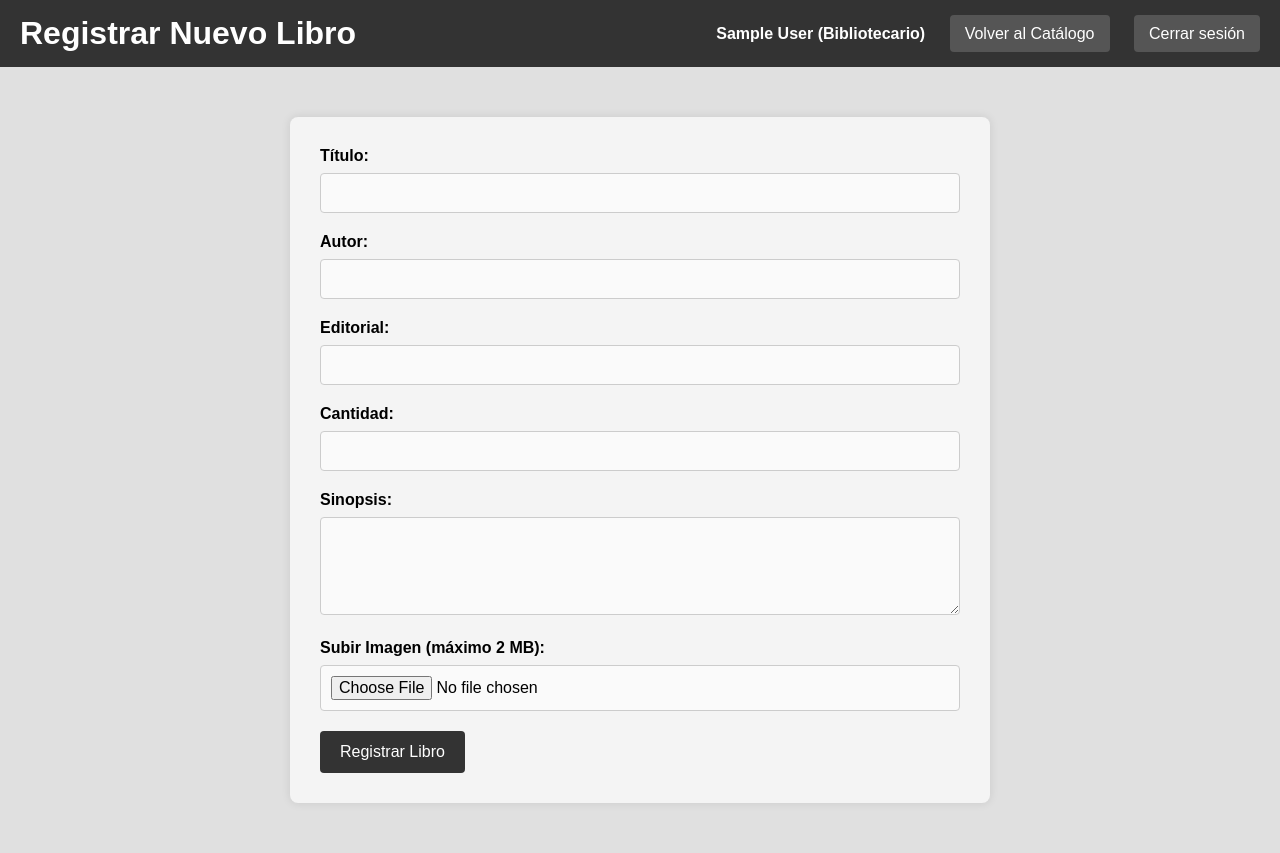
After one commit to JNArrazola/library-system, a PHP site: page /pages/librarians/add_book.php in a window 1280 px wide. The commit adds this page. Run offline with PHP 8.4, Linux system fonts and the light colour scheme; the visitor is signed in with stand-in values (Sample User, id 1).

Commit message:
add users and register books

```diff
--- /dev/null
+++ b/pages/librarians/add_book.php
@@ -0,0 +1,109 @@
+<?php
+session_start();
+include('../../config/config.php');
+
+if (!isset($_SESSION['user_id']) || $_SESSION['rol'] !== 'bibliotecario') {
+    header('Location: ../../index.php');
+    exit();
+}
+
+$error_message = '';
+$success_message = '';
+
+$max_file_size = 2 * 1024 * 1024;
+
+if ($_SERVER['REQUEST_METHOD'] == 'POST') {
+    $nombre = $_POST['nombre'];
+    $autor = $_POST['autor'];
+    $editorial = $_POST['editorial'];
+    $cantidad = $_POST['cantidad'];
+    $sinopsis = $_POST['sinopsis'];
+
+    if (isset($_FILES['imagen']) && $_FILES['imagen']['error'] == UPLOAD_ERR_OK) {
+        if ($_FILES['imagen']['size'] > $max_file_size) {
+            $error_message = 'La imagen excede el tamaño máximo permitido de 2 MB.';
+        } else {
+            $imagen_data = file_get_contents($_FILES['imagen']['tmp_name']);
+        }
+    } else {
+        $error_message = 'Debes subir una imagen válida para registrar el libro.';
+    }
+
+    if (!$error_message) {
+        $query = "INSERT INTO Libros (nombre, autor, editorial, cantidad, sinopsis, imagen)
+                  VALUES (:nombre, :autor, :editorial, :cantidad, :sinopsis, :imagen)";
+        $stmt = $pdo->prepare($query);
+
+        $stmt->execute([
+            'nombre' => $nombre,
+            'autor' => $autor,
+            'editorial' => $editorial,
+            'cantidad' => $cantidad,
+            'sinopsis' => $sinopsis,
+            'imagen' => $imagen_data
+        ]);
+
+        if ($stmt) {
+            $success_message = 'Libro registrado exitosamente.';
+        } else {
+            $error_message = 'Error al registrar el libro.';
+        }
+    }
+}
+?>
+
+<!DOCTYPE html>
+<html lang="es">
+<head>
+    <meta charset="UTF-8">
+    <meta name="viewport" content="width=device-width, initial-scale=1.0">
+    <title>Registrar Nuevo Libro</title>
+    <link rel="stylesheet" href="../../styles/librarians/add_book.css">
+</head>
+<body>
+    <header>
+        <h1>Registrar Nuevo Libro</h1>
+        <div class="user-menu">
+            <span><?= htmlspecialchars($_SESSION['nombre']) ?> (Bibliotecario)</span>
+            <a href="../main_dashboard.php" class="catalog-link">Volver al Catálogo</a>
+            <a href="../logout.php" class="logout-button">Cerrar sesión</a>
+        </div>
+    </header>
+
+    <section class="add-book-form">
+        <?php if ($error_message): ?>
+            <p class="error"><?= $error_message ?></p>
+        <?php elseif ($success_message): ?>
+            <p class="success"><?= $success_message ?></p>
+        <?php endif; ?>
+
+        <form action="add_book.php" method="POST" enctype="multipart/form-data">
+            <div class="form-group">
+                <label for="nombre">Título:</label>
+                <input type="text" name="nombre" id="nombre" required>
+            </div>
+            <div class="form-group">
+                <label for="autor">Autor:</label>
+                <input type="text" name="autor" id="autor" required>
+            </div>
+            <div class="form-group">
+                <label for="editorial">Editorial:</label>
+                <input type="text" name="editorial" id="editorial" required>
+            </div>
+            <div class="form-group">
+                <label for="cantidad">Cantidad:</label>
+                <input type="number" name="cantidad" id="cantidad" min="1" required>
+            </div>
+            <div class="form-group">
+                <label for="sinopsis">Sinopsis:</label>
+                <textarea name="sinopsis" id="sinopsis" rows="4" required></textarea>
+            </div>
+            <div class="form-group">
+                <label for="imagen">Subir Imagen (máximo 2 MB):</label>
+                <input type="file" name="imagen" id="imagen" accept="image/*" required>
+            </div>
+            <button type="submit">Registrar Libro</button>
+        </form>
+    </section>
+</body>
+</html>
--- a/pages/librarians/librarian_dashboard.php
+++ b/pages/librarians/librarian_dashboard.php
@@ -29,9 +29,9 @@ if (!isset($_SESSION['user_id']) || $_SESSION['rol'] !== 'bibliotecario') {
             <li><a href="manage_books.php">Administrar Inventario de Libros</a></li>
             <li><a href="register_loan.php">Registrar Préstamo de Libros</a></li>
             <li><a href="return_books.php">Registrar Devolución de Libros</a></li>
-            <li><a href="manage_users.php">Gestionar Usuarios</a></li>
+            <li><a href="../manage_users.php">Gestionar Usuarios</a></li>
             <li><a href="view_loans.php">Ver Préstamos Actuales</a></li>
-            <li><a href="../main_dashboard.php" class="catalog-link">Volver al Catálogo</a></li> <!-- Opción añadida -->
+            <li><a href="../main_dashboard.php" class="catalog-link">Volver al Catálogo</a></li>
         </ul>
     </section>
 </body>
--- /dev/null
+++ b/styles/librarians/add_book.css
@@ -0,0 +1,110 @@
+body {
+    font-family: Arial, sans-serif;
+    background-color: #e0e0e0;
+    margin: 0;
+    padding: 0;
+}
+
+header {
+    background-color: #333;
+    color: white;
+    padding: 15px 20px;
+    display: flex;
+    justify-content: space-between;
+    align-items: center;
+}
+
+h1 {
+    margin: 0;
+}
+
+.user-menu span {
+    font-weight: bold;
+}
+
+.user-menu a {
+    color: white;
+    text-decoration: none;
+    margin-left: 20px;
+    padding: 10px 15px;
+    background-color: #555;
+    border-radius: 4px;
+}
+
+.user-menu a.catalog-link {
+    background-color: #555;
+}
+
+.user-menu a:hover {
+    background-color: #777;
+}
+
+.add-book-form {
+    width: 50%;
+    margin: 50px auto;
+    background-color: #f4f4f4;
+    padding: 30px;
+    border-radius: 8px;
+    box-shadow: 0 0 10px rgba(0, 0, 0, 0.1);
+}
+
+.form-group {
+    margin-bottom: 20px;
+}
+
+.form-group label {
+    display: block;
+    font-weight: bold;
+    margin-bottom: 8px;
+}
+
+.form-group input[type="text"],
+.form-group input[type="number"],
+.form-group textarea,
+.form-group input[type="file"] {
+    width: 100%;
+    padding: 10px;
+    border: 1px solid #ccc;
+    border-radius: 4px;
+    box-sizing: border-box;
+    font-size: 16px;
+    background-color: #fafafa;
+}
+
+textarea {
+    resize: vertical;
+}
+
+button[type="submit"] {
+    background-color: #333;
+    color: white;
+    padding: 12px 20px;
+    border: none;
+    border-radius: 4px;
+    cursor: pointer;
+    font-size: 16px;
+}
+
+button[type="submit"]:hover {
+    background-color: #555;
+}
+
+.error {
+    color: #d32f2f;
+    font-weight: bold;
+    text-align: center;
+    margin-bottom: 20px;
+}
+
+.success {
+    color: #388e3c;
+    font-weight: bold;
+    text-align: center;
+    margin-bottom: 20px;
+}
+
+@media (max-width: 768px) {
+    .add-book-form {
+        width: 90%;
+    }
+}
```
Also changed, not shown: pages/librarians/manage_books.php (added, +136 -0 lines), pages/manage_users.php (+16 -11 lines), styles/librarians/manage_books.css (added, +153 -0 lines).
